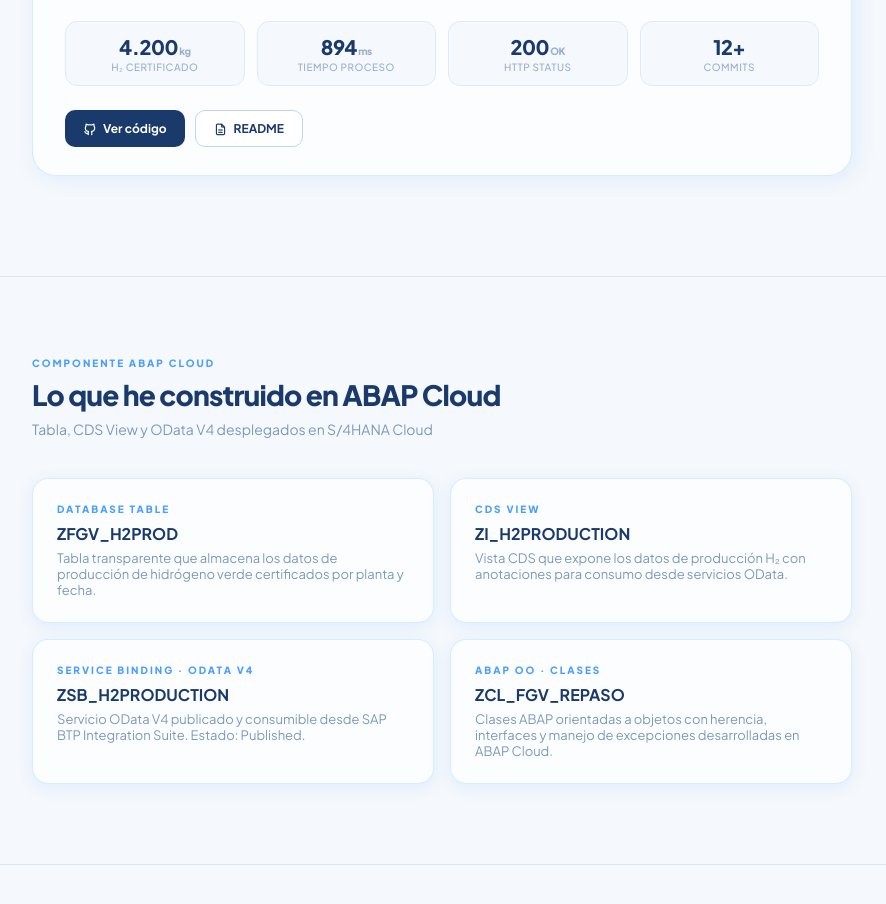
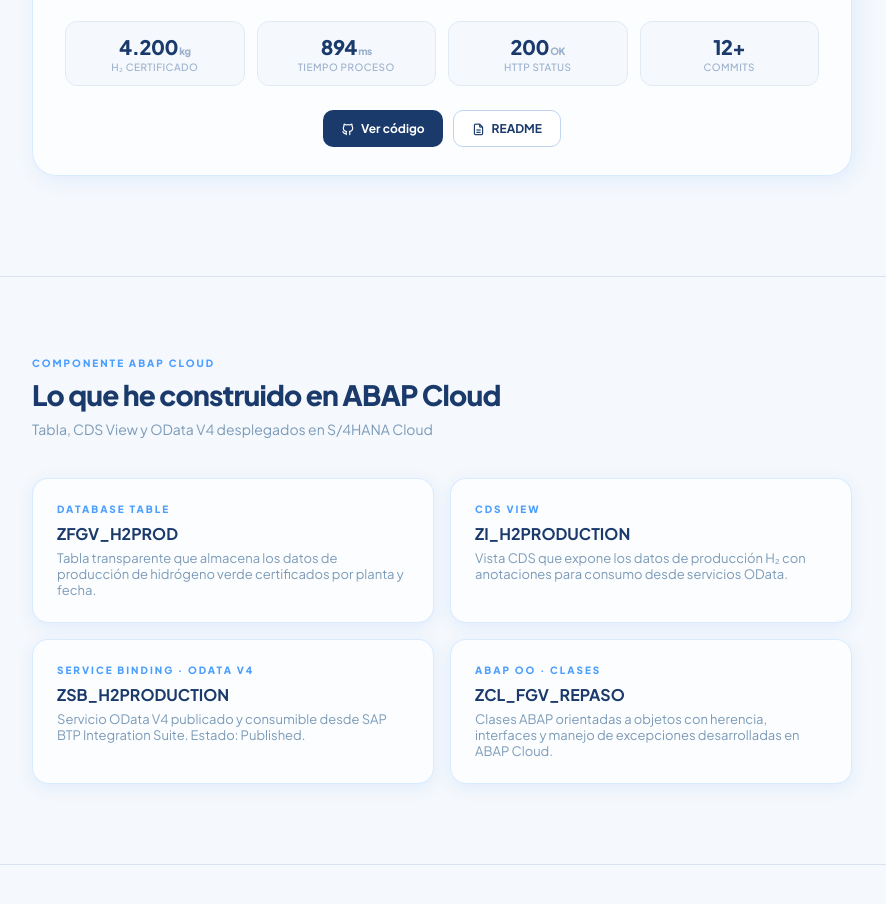
Before and after one commit to Frangarvaz/rabida-energy-h2-integration, a website: page index.html in a window 1280 px wide. Shown: the part 2077-2981 px from the top of the page, without its empty margins (198-1084 px from the left). Drawn offline with Linux system fonts and the light colour scheme.

Commit message:
fix: center project buttons, add shadow to stats cards

```diff
--- a/index.html
+++ b/index.html
@@ -56,7 +56,7 @@ nav{position:fixed;top:0;left:0;right:0;background:rgba(245,248,252,0.95);backdr
 .pstat-num{font-size:20px;font-weight:800;color:#1a3a6b;letter-spacing:-0.5px;}
 .pstat-unit{font-size:10px;color:#9ab0cc;}
 .pstat-lbl{font-size:10px;color:#9ab0cc;margin-top:2px;font-weight:500;text-transform:uppercase;letter-spacing:0.5px;}
-.project-links{display:flex;gap:10px;}
+.project-links{display:flex;gap:10px;justify-content:center;}
 .plink{display:flex;align-items:center;gap:6px;padding:10px 18px;border-radius:10px;font-size:12px;font-weight:700;text-decoration:none;}
 .plink-primary{background:#1a3a6b;color:#fff;}
 .plink-live{background:#4a9eff;color:#fff;}
```
